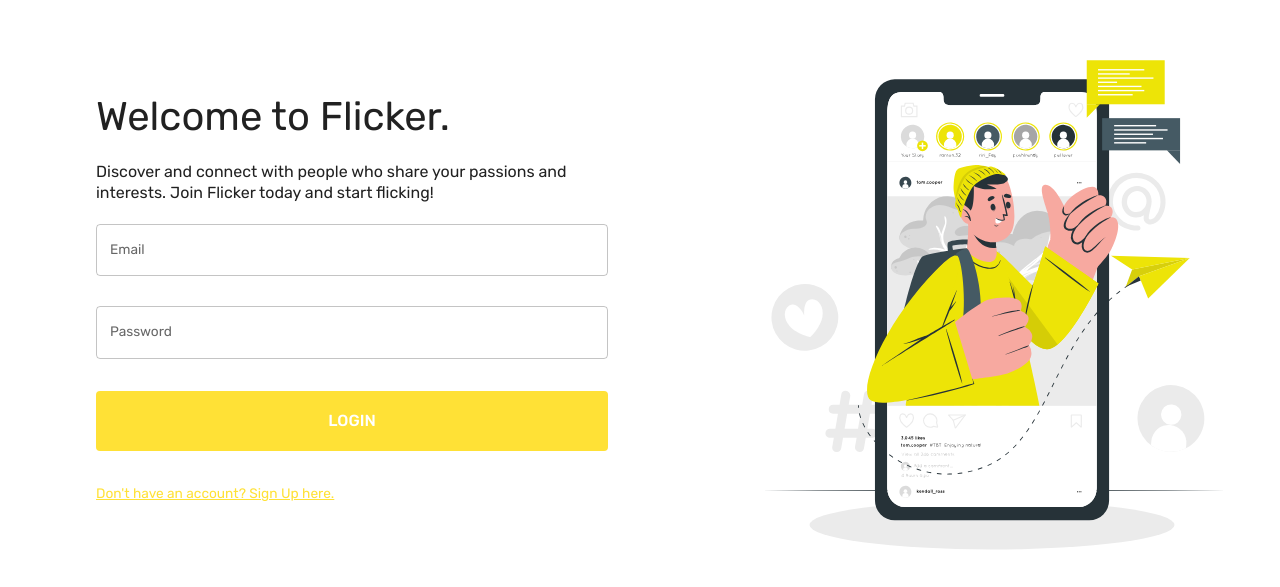
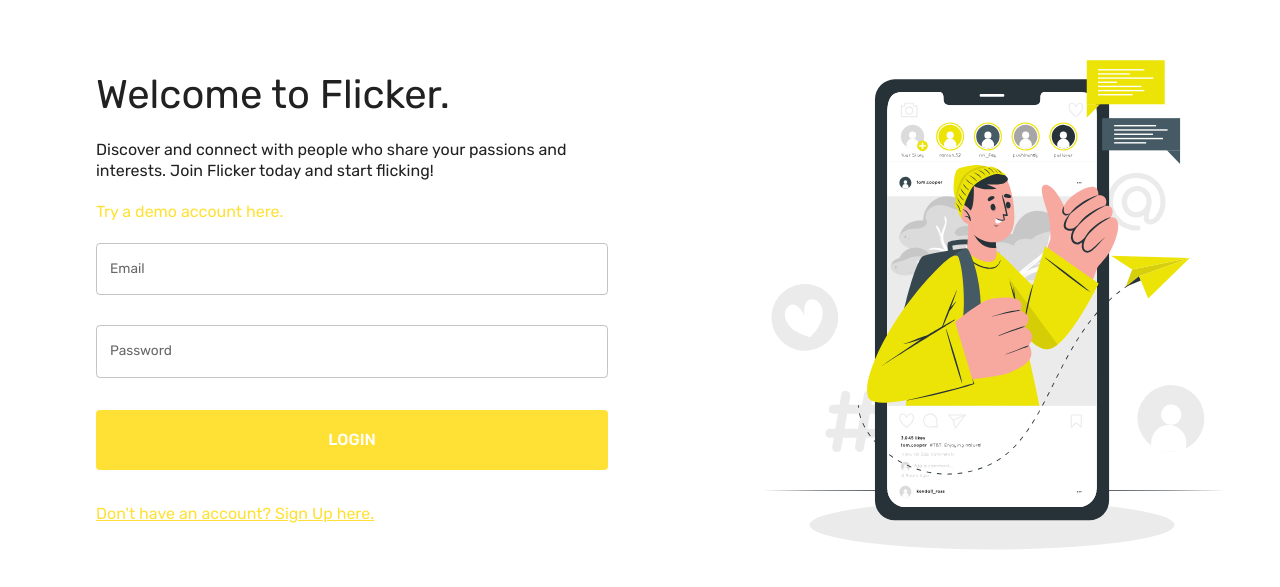
Before and after one commit to Eternum101/social-media-app, a React (Create React App) app in the folder client/: page / in a window 1280 px wide. Shown: the part 101-688 px from the top of the page. Built offline with nearby package versions, Linux system fonts and the light colour scheme.

Commit message:
Modified Styling in Form.jsx Added demoLogin Functionality in index.jsx in loginPage Modified Layout in index.jsx in loginPage Removed Console Logs and Loading States in PostWidget.jsx & PostsWidget.jsx

```diff
--- a/client/src/scenes/loginPage/Form.jsx
+++ b/client/src/scenes/loginPage/Form.jsx
@@ -91,6 +91,7 @@ const Form = () => {
 
     if (!loggedInResponse.ok) {
       setLoginError("Incorrect email or password. Please try again.");
+      setIsLoading(false);
       return;
     }
 
@@ -254,7 +255,7 @@ const Form = () => {
                 padding: "1rem",
                 backgroundColor: palette.primary.main,
                 color: palette.background.alt,
-                "&:hover": { color: palette.primary.light },
+                "&:hover": { backgroundColor: palette.primary.light },
                 fontSize: "1rem"
               }}
             >
@@ -272,6 +273,7 @@ const Form = () => {
                   cursor: "pointer",
                   color: palette.primary.light,
                 },
+              fontSize: "1rem",
               }}
             >
               {isLogin
--- a/client/src/scenes/loginPage/index.jsx
+++ b/client/src/scenes/loginPage/index.jsx
@@ -1,8 +1,36 @@
-import {Box, Typography, useMediaQuery } from "@mui/material";
+import {Box, Typography, useMediaQuery, useTheme } from "@mui/material";
 import Form from "./Form";
+import { useNavigate } from "react-router-dom";
+import { useDispatch } from "react-redux";
+import { setLogin } from "../../state";
 
 const LoginPage = () => {
   const isNonMobileScreens = useMediaQuery("(min-width: 1000px)");
+  const { palette } = useTheme();
+
+  const dispatch = useDispatch();
+  const navigate = useNavigate();
+
+  const demoLogin = async () => {
+    const demoCredentials = {
+      email: "johndoe@gmail.com",
+      password: "johndoe123",
+    };
+    const loggedInResponse = await fetch("/auth/login", {
+      method: "POST",
+      headers: { "Content-Type": "application/json" },
+      body: JSON.stringify(demoCredentials),
+    });
+
+    const loggedIn = await loggedInResponse.json();
+    dispatch(
+      setLogin({
+        user: loggedIn.user,
+        token: loggedIn.token,
+      })
+    );
+    navigate("/home");
+  };
 
   return (
     <Box display="flex" flexDirection="column" justifyContent="center" height="100vh" bgcolor="white">
@@ -11,6 +39,7 @@ const LoginPage = () => {
         <Box display="flex" flexDirection="column" gap="20px" marginBottom="20px">
           <Typography variant="h1">Welcome to <span>Flicker.</span></Typography>
           <Typography variant="h5"> Discover and connect with people who share your passions and interests. Join Flicker today and start flicking!</Typography>
+          <Typography variant="h5" sx={{ color: palette.primary.main, "&:hover": {cursor: "pointer",color: palette.primary.light,},}} onClick={demoLogin}> Try a demo account here.</Typography>
         </Box>
           <Form />
         </Box>
--- a/client/src/scenes/widgets/PostWidget.jsx
+++ b/client/src/scenes/widgets/PostWidget.jsx
@@ -60,7 +60,6 @@ import {
     }, [comments]);
 
     const patchLike = async () => {
-      setIsLoading(true);
       const response = await fetch(`/posts/${postId}/like`, {
         method: "PATCH",
         headers: {
@@ -71,11 +70,9 @@ import {
       });
       const updatedPost = await response.json();
       dispatch(setPost({ post: updatedPost }));
-      setIsLoading(false);
     };
 
     const postComment = async () => {
-      setIsLoading(true);
       const response = await fetch(`/posts/${postId}/comments`, {
         method: "POST",
         headers: {
@@ -87,7 +84,6 @@ import {
       const updatedPost = await response.json();
       dispatch(setPost({ post: updatedPost }));
       setNewComment('');
-      setIsLoading(false);
     };
 
     const isUrl = (path) => {
--- a/client/src/scenes/widgets/PostsWidget.jsx
+++ b/client/src/scenes/widgets/PostsWidget.jsx
@@ -17,7 +17,7 @@ const PostsWidget = ({ userId, isProfile = false}) => {
         method: "GET",
         headers: { Authorization: `Bearer ${token}`},
       });
-        const data = await response.json()
+      const data = await response.json();
       dispatch(setPosts({ posts: data }));
       setIsLoading(false);
     }
@@ -28,7 +28,7 @@ const PostsWidget = ({ userId, isProfile = false}) => {
         method: "GET",
         headers: { Authorization: `Bearer ${token}`},
       });
-        const data = await response.json()
+      const data = await response.json();
       dispatch(setPosts({ posts: data }));
       setIsLoading(false);
     }
```
Lines whose indentation alone changed are shown as unchanged.
